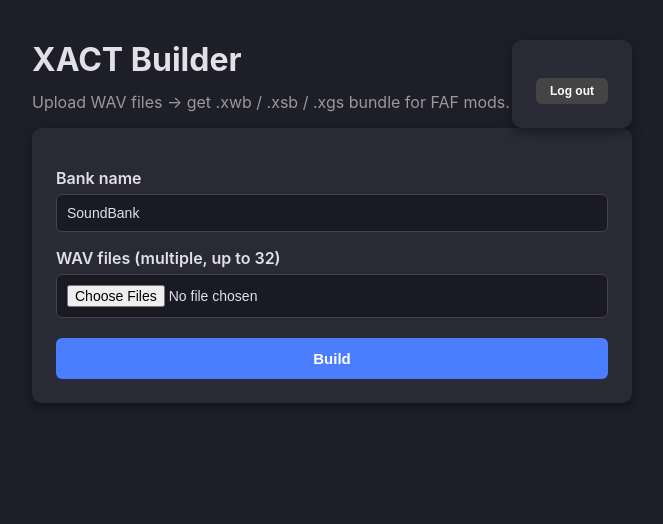
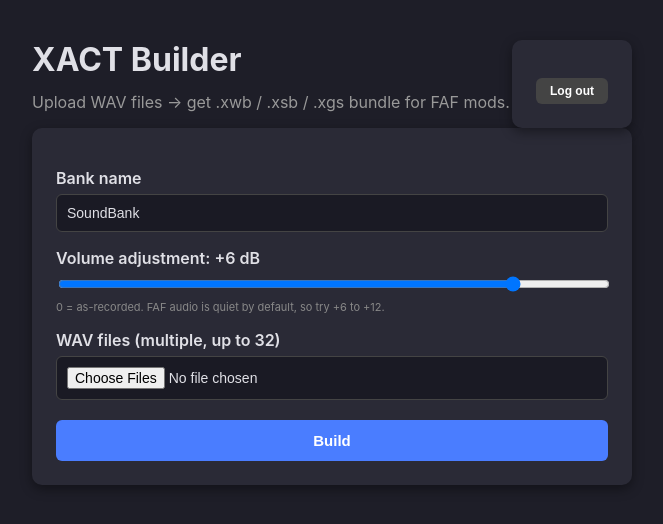
Before and after one commit to Nuggets75/fafaudio, a Flask app: page / in a window 1280 px wide. Shown: the top 524 px of the page, without its empty margins (308-971 px from the left). Run offline with Flask 3, Linux system fonts and the light colour scheme; the visitor is signed in with stand-in values (Sample User, id 1); parts of the project's set-up code (start-up, migrations or seed data) failed here and were passed over.

Commit message:
Add files via upload

```diff
--- a/app/server.py
+++ b/app/server.py
@@ -202,6 +202,15 @@ def build():
 
     bank_name = sanitize_name(request.form.get("bank_name", ""), "SoundBank")
 
+    # Volume in dB, clamped to a safe range. Converted to millibels
+    # (XACT's unit) by *100. 0 = as-recorded; positive = louder.
+    try:
+        volume_db = int(request.form.get("volume_db", "0"))
+    except ValueError:
+        volume_db = 0
+    volume_db = max(-30, min(12, volume_db))
+    volume_mb = volume_db * 100
+
     workdir = tempfile.mkdtemp(prefix="xact-")
     try:
         wave_entries = []
@@ -232,7 +241,7 @@ def build():
                 "data_length": data_length,
             })
 
-        xap_text = generate_xap(bank_name, wave_entries)
+        xap_text = generate_xap(bank_name, wave_entries, volume_mb=volume_mb)
         xap_path = os.path.join(workdir, f"{bank_name}.xap")
         with open(xap_path, "w", encoding="utf-8") as fh:
             fh.write(xap_text)
@@ -286,7 +295,7 @@ def build():
                 jsonify(
                     error="XactBld did not produce all 3 output files "
                     "(.xwb, .xsb, .xgs). See diagnostic output below.",
-                    version="v6-mkdir-Win",
+                    version="v7-volume",
                     command=" ".join(cmd),
                     workdir_contents=os.listdir(workdir),
                     win_dir_contents=os.listdir(os.path.join(workdir, "Win"))
--- a/app/templates/index.html
+++ b/app/templates/index.html
@@ -87,6 +87,15 @@
         <input type="text" id="bank_name" name="bank_name"
                placeholder="SoundBank" value="SoundBank">
 
+        <label for="volume_db">Volume adjustment: <span id="vol_val">+6</span> dB</label>
+        <input type="range" id="volume_db" name="volume_db"
+               min="-24" max="12" step="1" value="6"
+               style="width:100%;"
+               oninput="document.getElementById('vol_val').textContent = (this.value > 0 ? '+' : '') + this.value;">
+        <p style="font-size:11px; color:#888; margin-top:4px;">
+            0 = as-recorded. FAF audio is quiet by default, so try +6 to +12.
+        </p>
+
         <label for="waves">WAV files (multiple, up to 32)</label>
         <input type="file" id="waves" name="waves" accept=".wav" multiple required>
 
--- a/app/xap_generator.py
+++ b/app/xap_generator.py
@@ -293,7 +293,7 @@ SOUND_ENTRY_TEMPLATE = """
     Sound
     {
         Name = %s;
-        Volume = -1200;
+        Volume = %d;
         Pitch = 0;
         Priority = 0;
 
@@ -362,7 +362,8 @@ CUE_ENTRY_TEMPLATE = """
 SOUND_BANK_FOOTER = "}\n"
 
 
-def generate_xap(bank_name: str, waves: List[Dict[str, str]]) -> str:
+def generate_xap(bank_name: str, waves: List[Dict[str, str]],
+                 volume_mb: int = 0) -> str:
     """
     Build a full .xap project text based on the August 2007 XACT2 format.
 
@@ -370,7 +371,11 @@ def generate_xap(bank_name: str, waves: List[Dict[str, str]]) -> str:
     ----------
     bank_name : identifier used for the Wave Bank and Sound Bank names,
                 and as the output file prefix
-    waves     : list of {"filename": "foo.wav", "cue": "foo"} dicts
+    waves     : list of {"filename": "foo.wav", "cue": "foo",
+                          "channels": int, "rate": int, "data_length": int}
+    volume_mb : Volume in millibels applied to every Sound. 0 = as-recorded,
+                positive = louder, negative = quieter. XACT range roughly
+                -6000 to +1200.
 
     Returns the .xap content as a string.
     """
@@ -388,7 +393,7 @@ def generate_xap(bank_name: str, waves: List[Dict[str, str]]) -> str:
     parts.append(SOUND_BANK_HEADER % (bank_name, bank_name, bank_name))
     for idx, w in enumerate(waves):
         parts.append(
-            SOUND_ENTRY_TEMPLATE % (w["cue"], bank_name, w["cue"], idx)
+            SOUND_ENTRY_TEMPLATE % (w["cue"], volume_mb, bank_name, w["cue"], idx)
         )
     for idx, w in enumerate(waves):
         parts.append(CUE_ENTRY_TEMPLATE % (w["cue"], w["cue"], idx))
```
